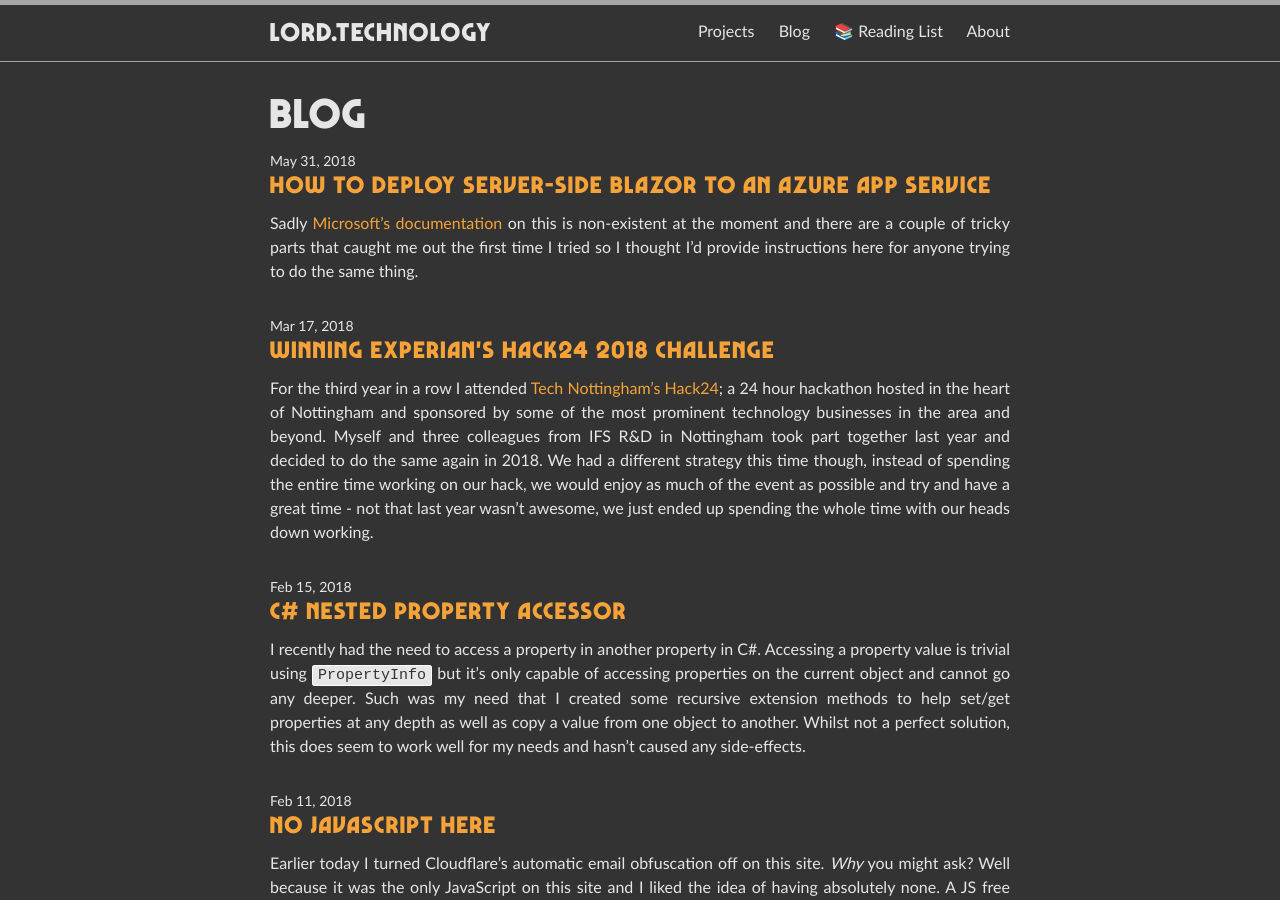
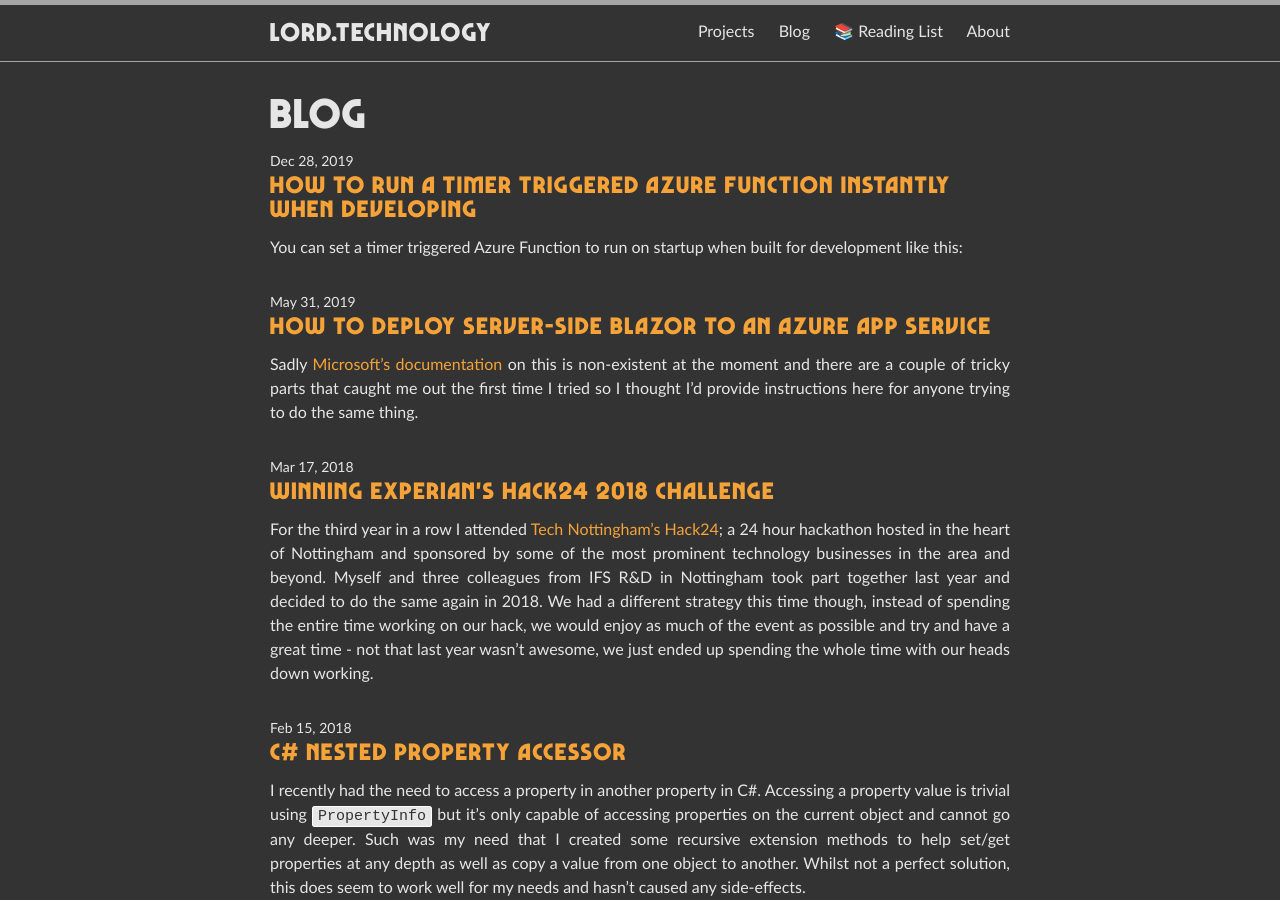
Before and after one commit to jamie-lord/Lord.technology, a Jekyll site: the page built from blog.md, in a window 1280 px wide and 900 px high. Built offline with Jekyll 4.4.1, drawn with Linux system fonts in a browser that asks for light colours.

Commit message:
Post on triggering Azure Function on startup when in development

````diff
--- a/_posts/2019-05-31-deploying-server-side-blazor-to-azure.md
+++ b/_posts/2019-05-31-deploying-server-side-blazor-to-azure.md
@@ -1,7 +1,7 @@
 ---
 layout: post
 title:  "How to deploy server-side Blazor to an Azure App Service"
-date:   2018-05-31 16:01:00 +0000
+date:   2019-05-31 16:01:00 +0000
 ---
 Sadly [Microsoft's documentation](https://docs.microsoft.com/en-us/aspnet/core/host-and-deploy/blazor/server-side?view=aspnetcore-3.0) on this is non-existent at the moment and there are a couple of tricky parts that caught me out the first time I tried so I thought I'd provide instructions here for anyone trying to do the same thing.
 
--- /dev/null
+++ b/_posts/2019-12-28-how-to-run-a-timer-triggered-azure-function-on-startup.md
@@ -0,0 +1,19 @@
+---
+layout: post
+title:  "How to run a timer triggered Azure Function instantly when developing"
+date:   2019-12-28 16:00:00 +0000
+---
+You can set a timer triggered Azure Function to run on startup when built for development like this:
+
+```
+[FunctionName("FantasticFunction")]
+        public static async Task RunAsync(
+            [TimerTrigger("0 */5 * * * *"
+#if DEBUG
+            , RunOnStartup=true
+#endif
+            )]TimerInfo timer, ILogger log)
+        {
+```
+
+It may not be pretty, but it's super useful when running locally.
````
